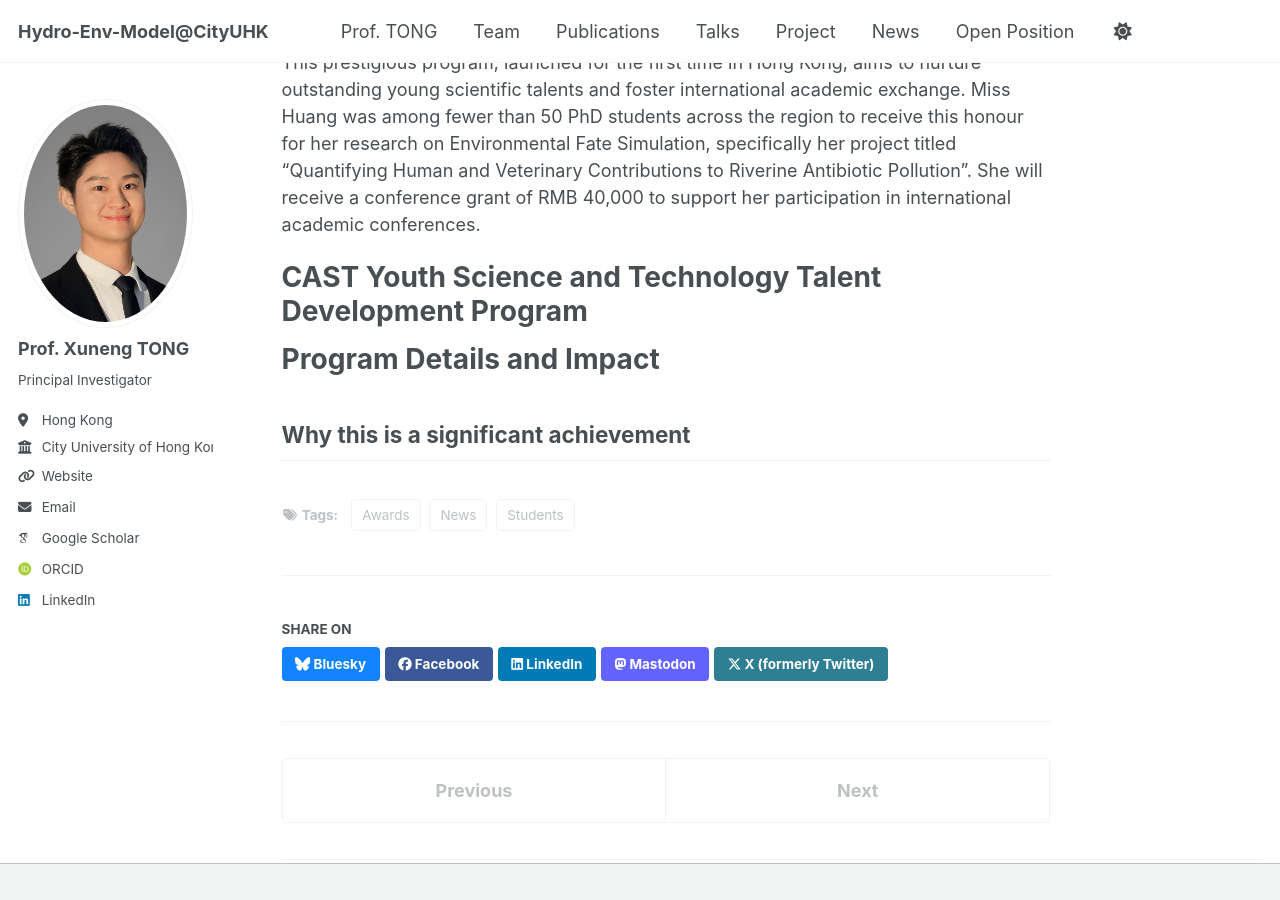
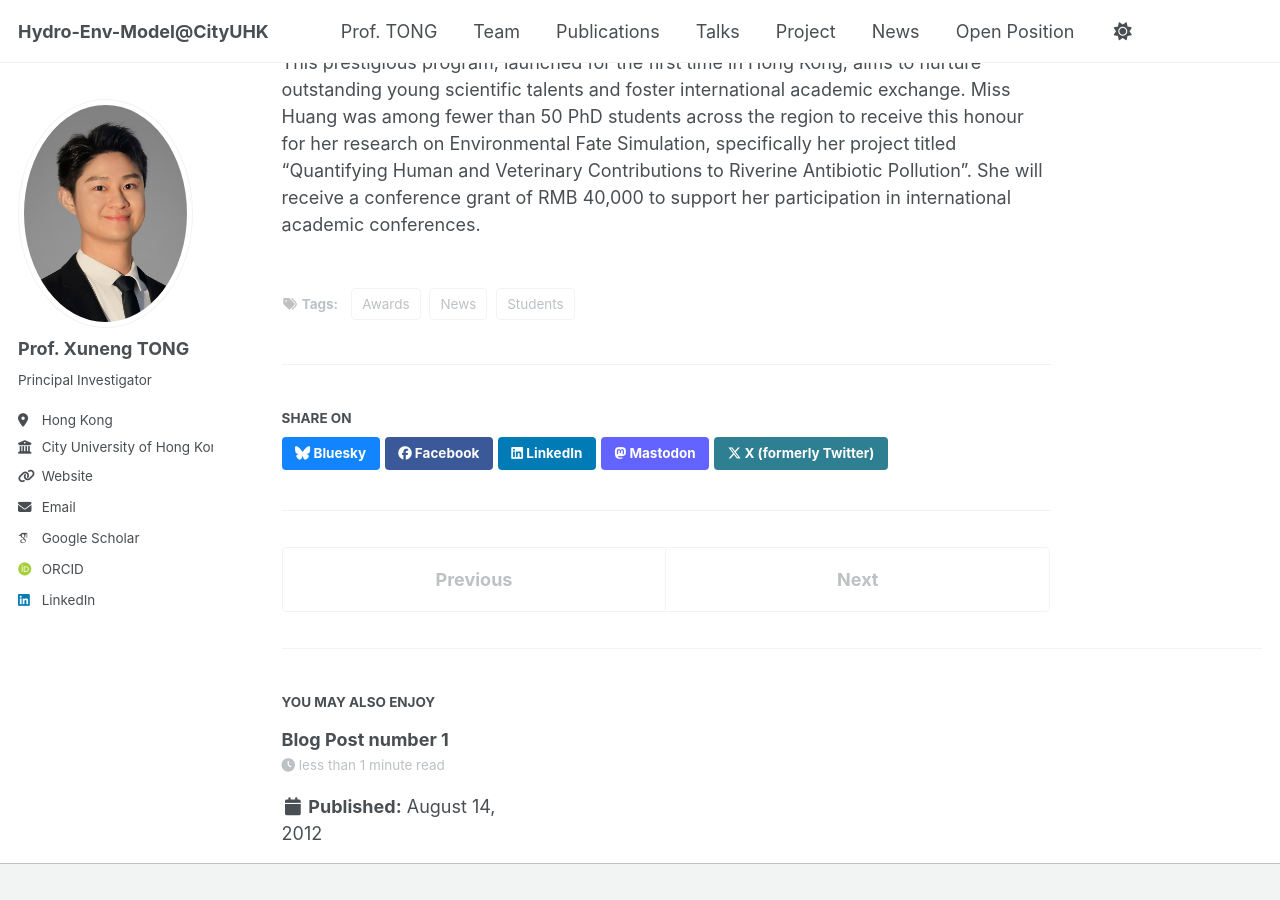
Before and after one commit to TongXuneng/TongXuneng.github.io, a Jekyll site: the page built from _posts/2026-01-29-yabi-huang-cast-award.md, in a window 1280 px wide and 900 px high, scrolled down 819 px. Built offline with Jekyll 4.4.1, drawn with Linux system fonts in a browser that asks for light colours; some web fonts are replaced; a script bundle is joined from its source files by our own code; library files that are not in the unit come from our copies.

Commit message:
Update 2026-01-29-yabi-huang-cast-award.md

```diff
--- a/_posts/2026-01-29-yabi-huang-cast-award.md
+++ b/_posts/2026-01-29-yabi-huang-cast-award.md
@@ -13,12 +13,3 @@ tags:
 The School of Energy and Environment (SEE) at City University of Hong Kong is pleased to announce that Miss Yabi Huang, a first-year PhD student under the supervision of Prof. Xuneng Tong, has been selected for the 2025 Youth Science and Technology Talent Development Program, organized by the China Association for Science and Technology (CAST).
 
 This prestigious program, launched for the first time in Hong Kong, aims to nurture outstanding young scientific talents and foster international academic exchange. Miss Huang was among fewer than 50 PhD students across the region to receive this honour for her research on Environmental Fate Simulation, specifically her project titled “Quantifying Human and Veterinary Contributions to Riverine Antibiotic Pollution”. She will receive a conference grant of RMB 40,000 to support her participation in international academic conferences.
-
-CAST Youth Science and Technology Talent Development Program
-======
-
-Program Details and Impact
-======
-
-Why this is a significant achievement
-------
```
